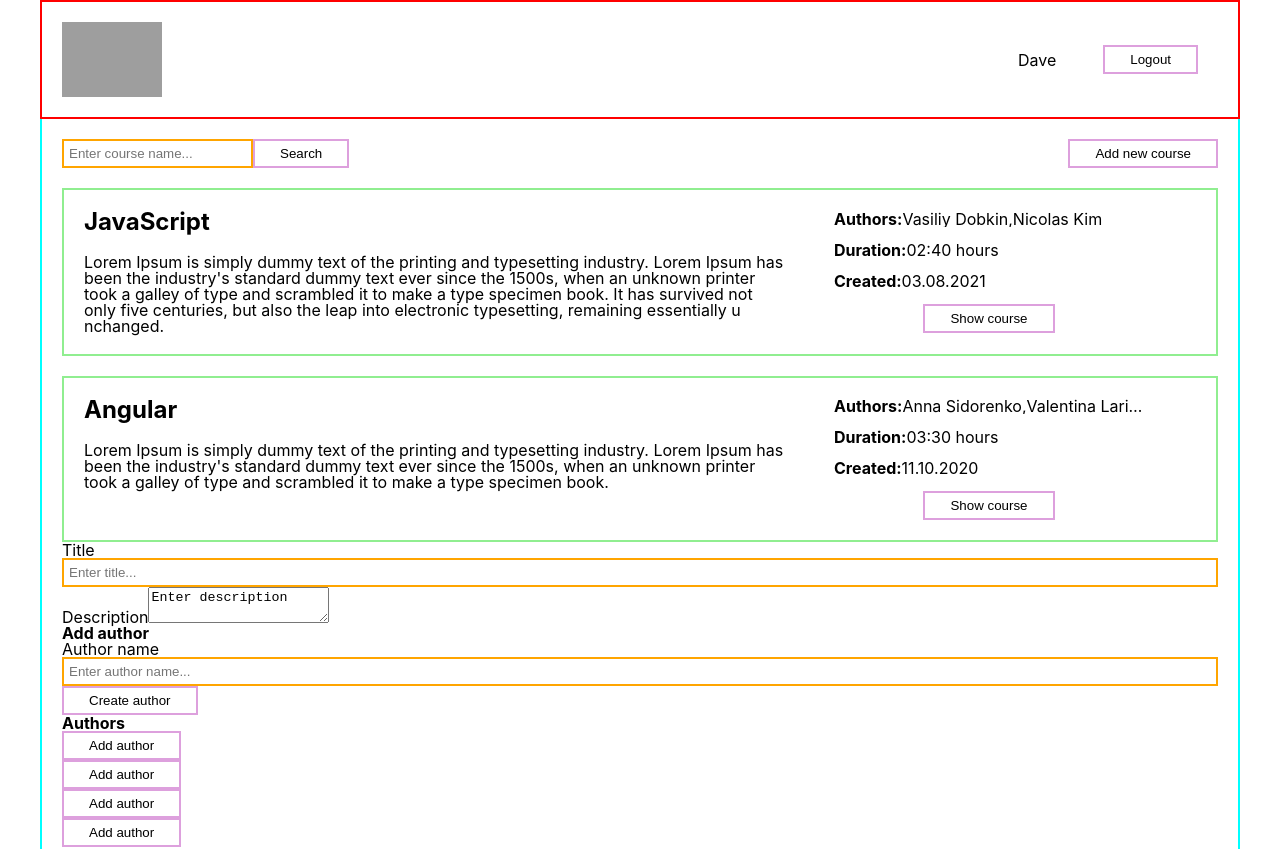
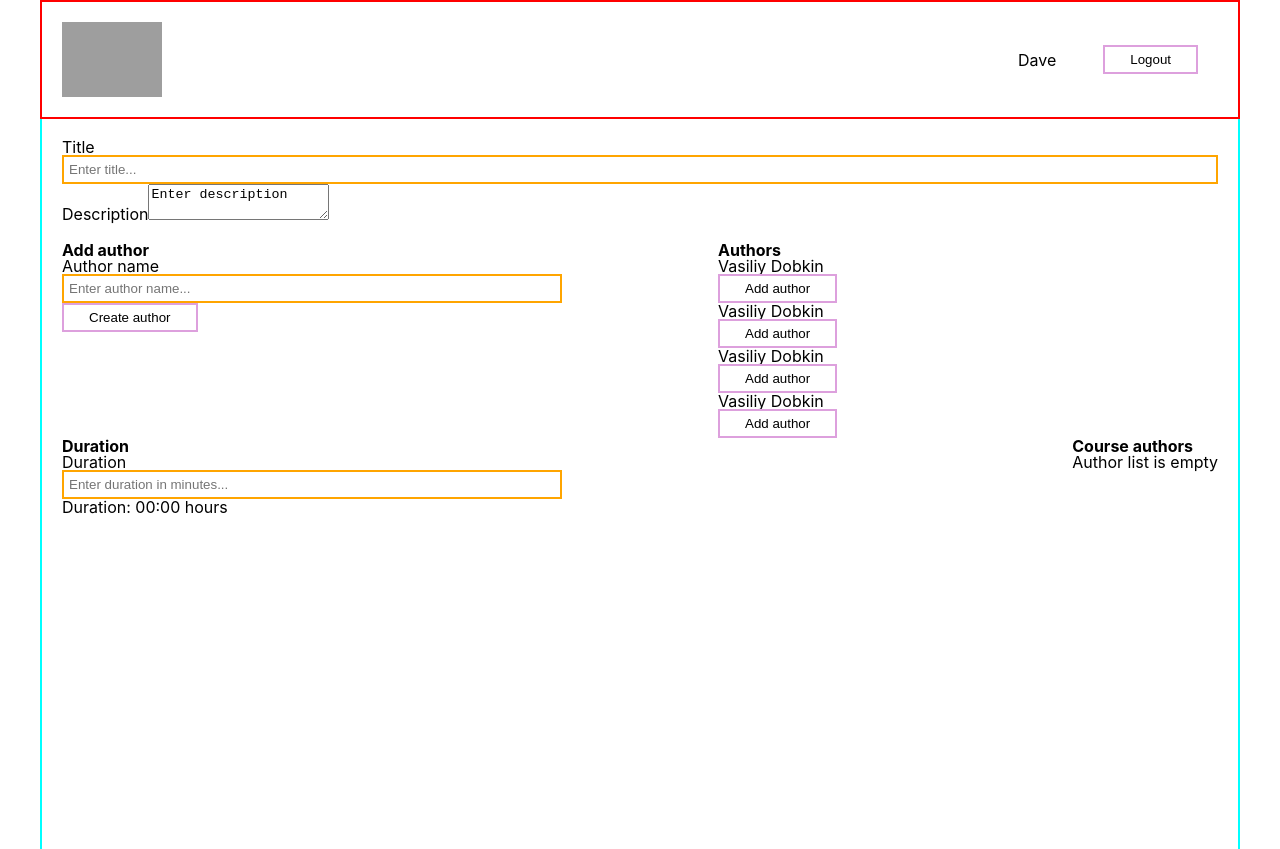
Before and after one commit to bonox2/courses-app, a React (Create React App) app: page / in a window 1280 px wide. Shown: the top 849 px of the page. Built offline with nearby package versions, Linux system fonts and the light colour scheme; grey boxes are pictures that could not be loaded; the HTML template or start-up script is replaced by a standard one.

Commit message:
CreateCourse css update + toggleShown (comment)

```diff
--- a/src/App.jsx
+++ b/src/App.jsx
@@ -2,16 +2,15 @@ import './App.css';
 import Header from "./components/Header/Header";
 import Courses from "./components/Courses/Courses";
 import CreateCourse from './components/CreateCourse/CreateCourse';
-import React, { useState } from 'react'
+// import toggleShown from './helpers/toggleShown';
 
 export default function App() {
-
 
   return (
     <div className="App">
       <Header/>
       <div className="body_section">
-          <Courses/>
+          {/* {isShown && <Courses/>} */}
           <CreateCourse/>
       </div>
     </div>
--- a/src/components/Courses/components/SearchBar/SearchBar.jsx
+++ b/src/components/Courses/components/SearchBar/SearchBar.jsx
@@ -1,6 +1,7 @@
 import "./SearchBar.css";
 import Button from "../../../../common/Button/Button";
 import Input from "../../../../common/Input/Input";
+// import toggleShown from './helpers/toggleShown';
 
 export default function SearchBar({setSearchQuery}){
     function searchCourses(event){
--- a/src/components/CreateCourse/CreateCourse.css
+++ b/src/components/CreateCourse/CreateCourse.css
@@ -0,0 +1,17 @@
+.create_course_section{
+}
+.create_coutse_general{
+    margin-bottom: 20px;
+}
+
+.create_coutse_details{
+    display: flex;
+    flex-wrap: wrap;
+    justify-content: space-between;
+}
+.create_course_part{
+    display: flex;
+    justify-content: flex-start;
+    flex-direction: column;
+    width: 500px;
+}
--- a/src/components/CreateCourse/CreateCourse.jsx
+++ b/src/components/CreateCourse/CreateCourse.jsx
@@ -2,52 +2,65 @@ import "./CreateCourse.css";
 import Button from "../../common/Button/Button";
 import Input from "../../common/Input/Input";
 
-
-export default function CreateCourse(){
-    return(
-        <>
+export default function CreateCourse() {
+  return (
+    <div className="create_course_section">
       <div className="create_coutse_general">
         <div>
           <div className="create_course_title">
             <span>Title</span>
-                    <Input placeHolderText="Enter title..."/>
+            <Input placeHolderText="Enter title..." />
           </div>
           <div className="create_course_description">
             <span>Description</span>
-                    <textarea  name="Create Course Description">Enter description</textarea>
+            <textarea name="Create Course Description">
+              Enter description
+            </textarea>
           </div>
         </div>
       </div>
       <div className="create_coutse_details">
-            <div className="create_course_add">
+        <div className=" create_course_part    create_course_add">
           <h3>Add author</h3>
           <span>Author name</span>
-                <Input placeHolderText="Enter author name..." className="input"/>
-                <Button buttonText="Create author"/>
+          <Input placeHolderText="Enter author name..." className="input" />
+          <Button buttonText="Create author" />
         </div>
-            <div className="create_course_add_list">
+        <div className="create_course_part    create_course_add_list">
           <h3>Authors</h3>
           <div className="create_course_author_add">
-                    <div className="create_course_name"></div>
-                    <Button buttonText="Add author"/>
+            <div className="create_course_name">Vasiliy Dobkin</div>
+            <Button buttonText="Add author" />
           </div>
           <div className="create_course_author_add">
-                    <div className="create_course_name"></div>
-                    <Button buttonText="Add author"/>
+            <div className="create_course_name">Vasiliy Dobkin</div>
+            <Button buttonText="Add author" />
           </div>
           <div className="create_course_author_add">
-                    <div className="create_course_name"></div>
-                    <Button buttonText="Add author"/>
+            <div className="create_course_name">Vasiliy Dobkin</div>
+            <Button buttonText="Add author" />
           </div>
           <div className="create_course_author_add">
-                    <div className="create_course_name"></div>
-                    <Button buttonText="Add author"/>
+            <div className="create_course_name">Vasiliy Dobkin</div>
+            <Button buttonText="Add author" />
           </div>
-
         </div>
-            <div className="create_course_duration"></div>
-            <div className="create_course_list"></div>
+        <div className="create_course_part    create_course_duration">
+          <h3>Duration</h3>
+          <span>Duration</span>
+          <Input
+            placeHolderText="Enter duration in minutes..."
+            className="input"
+          />
+          <div className="duration_time">
+            Duration: <span>00:00 </span>hours
           </div>
-        </>
-    )
+        </div>
+        <div className="create_course_list">
+          <h3>Course authors</h3>
+          <span>Author list is empty</span>
+        </div>
+      </div>
+    </div>
+  );
 }
--- /dev/null
+++ b/src/helpers/toggleShown.js
@@ -0,0 +1,4 @@
+// export default function toggleShown(){
+//         const [isShown, setIsShown] = React.useState(false)
+//         setIsShown(prevShown => !prevShown)
+//         }
```
Lines whose indentation alone changed are shown as unchanged.
